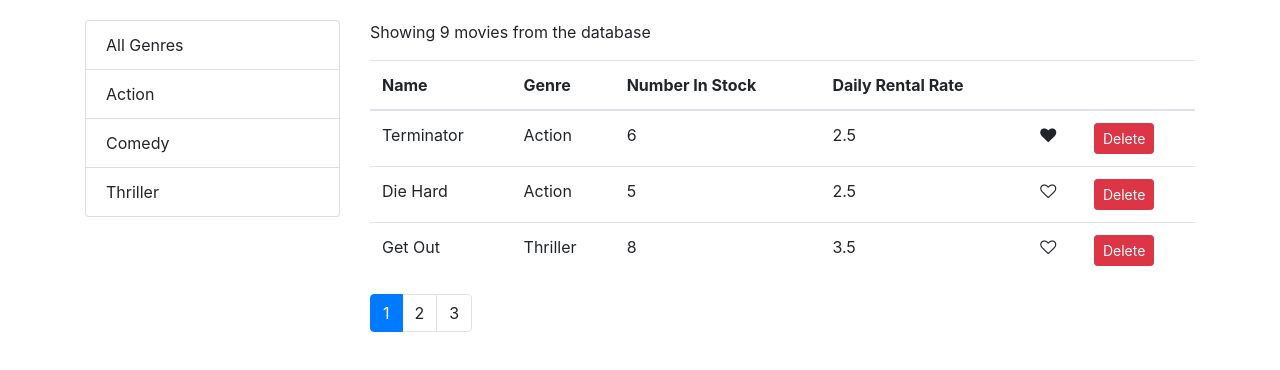
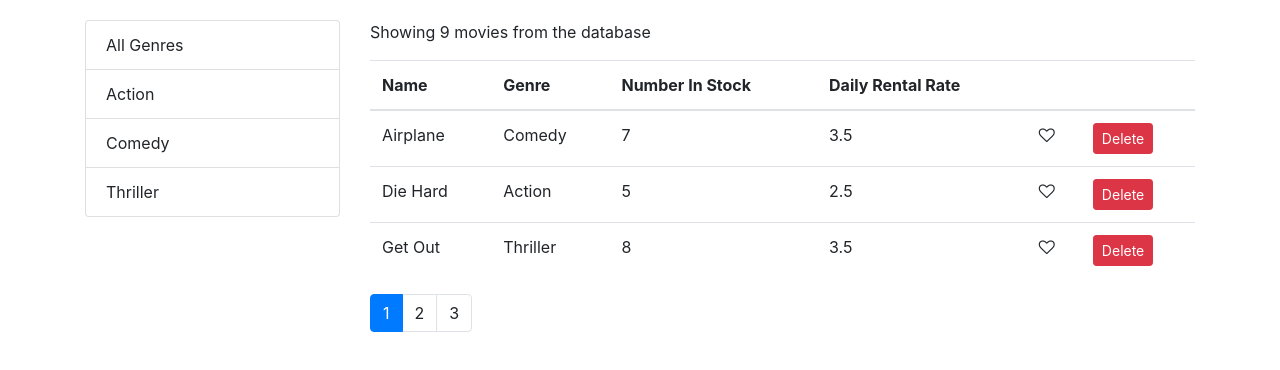
Before and after one commit to cbelogu/react-vidly, a React (Create React App) app: page /movies in a window 1280 px wide. Shown: the top 370 px of the page. Built offline with nearby package versions, Linux system fonts and the light colour scheme.

Commit message:
sorting added

```diff
--- a/src/components/movies.jsx
+++ b/src/components/movies.jsx
@@ -5,6 +5,7 @@ import { Paginate } from '../utils/paginate';
 import ListGroup from './common/listgroup';
 import { getGenres } from '../services/fakeGenreService';
 import MoviesTable from './moviesTable';
+import _ from 'lodash';
 
 class Movies extends Component {
 	state = {
@@ -12,11 +13,12 @@ class Movies extends Component {
 		genres: [],
 		pageSize: 3,
         currentPage: 1,
-        selectedGenre: ""
+		selectedGenre: "",
+		sortColumn: { path: 'title', order: 'asc'}
 	};
 
 	componentDidMount() {
-        const genres = [{name: "All Genres"}, ...getGenres()]
+        const genres = [{_id: "", name: "All Genres"}, ...getGenres()]
 		this.setState({ movies: getMovies(), genres });
 	}
 
@@ -41,14 +43,18 @@ class Movies extends Component {
 		this.setState( {selectedGenre: genre, currentPage: 1 });
 	};
 
+	handleSort = (sortColumn) => {
+		this.setState ({ sortColumn });
+	};
+
 	render() {
 		const { length: movieCount } = this.state.movies;
-        const { currentPage, pageSize, movies: allMovies, selectedGenre } = this.state;
+        const { currentPage, pageSize, movies: allMovies, selectedGenre, sortColumn } = this.state;
         const filteredMovies = selectedGenre && selectedGenre._id
             ? allMovies.filter(movie => movie.genre._id === selectedGenre._id)
             : allMovies;
-
-		const movies = Paginate(filteredMovies, currentPage, pageSize);
+		const sortedMovies = _.orderBy(filteredMovies, [ sortColumn.path ], [sortColumn.order]);
+		const movies = Paginate(sortedMovies, currentPage, pageSize);
 		if (movieCount === 0) {
 			return <p>There are no movies in the database!</p>;
 		}
@@ -67,7 +73,9 @@ class Movies extends Component {
                     <MoviesTable
                         movies={movies}
                         onLike={this.handleLike}
-                        onDelete={this.handleDelete}
+						onDelete={this.handleDelete}
+						onSort={this.handleSort}
+						sortColumn = {sortColumn}
                         />
 
 					<Pagination
--- a/src/components/moviesTable.jsx
+++ b/src/components/moviesTable.jsx
@@ -1,16 +1,29 @@
-import React from 'react';
+import React, { Component } from 'react';
 import Like from './common/like';
 
-const MoviesTable = props => {
-    const { movies, onDelete, onLike } = props;
+class MoviesTable extends Component {
 
-    return (  <table className="table">
+    raiseSort = path => {
+        const sortColumn = {...this.props.sortColumn};
+        if (sortColumn.path === path) {
+            sortColumn.order = sortColumn.order === "asc" ? "desc" : "asc";
+        } else {
+            sortColumn.path = path;
+            sortColumn.order = "asc";
+        }
+        this.props.onSort(sortColumn);
+    }
+
+    render() {
+        const { movies, onDelete, onLike } = this.props;
+
+        return (<table className="table">
             <thead>
                 <tr>
-            <th>Name</th>
-            <th>Genre</th>
-            <th>Number In Stock</th>
-            <th>Daily Rental Rate</th>
+                    <th onClick={() => this.raiseSort('title')}>Name</th>
+                    <th onClick={() => this.raiseSort('genre.name')}>Genre</th>
+                    <th onClick={() => this.raiseSort('numberInStock')}>Number In Stock</th>
+                    <th onClick={() => this.raiseSort('dailyRentalRate')}>Daily Rental Rate</th>
                     <th />
                     <th />
                 </tr>
@@ -38,5 +51,6 @@ const MoviesTable = props => {
             </tbody>
         </table>);
     }
+}
 
 export default MoviesTable;
```
Lines whose indentation alone changed are shown as unchanged.
